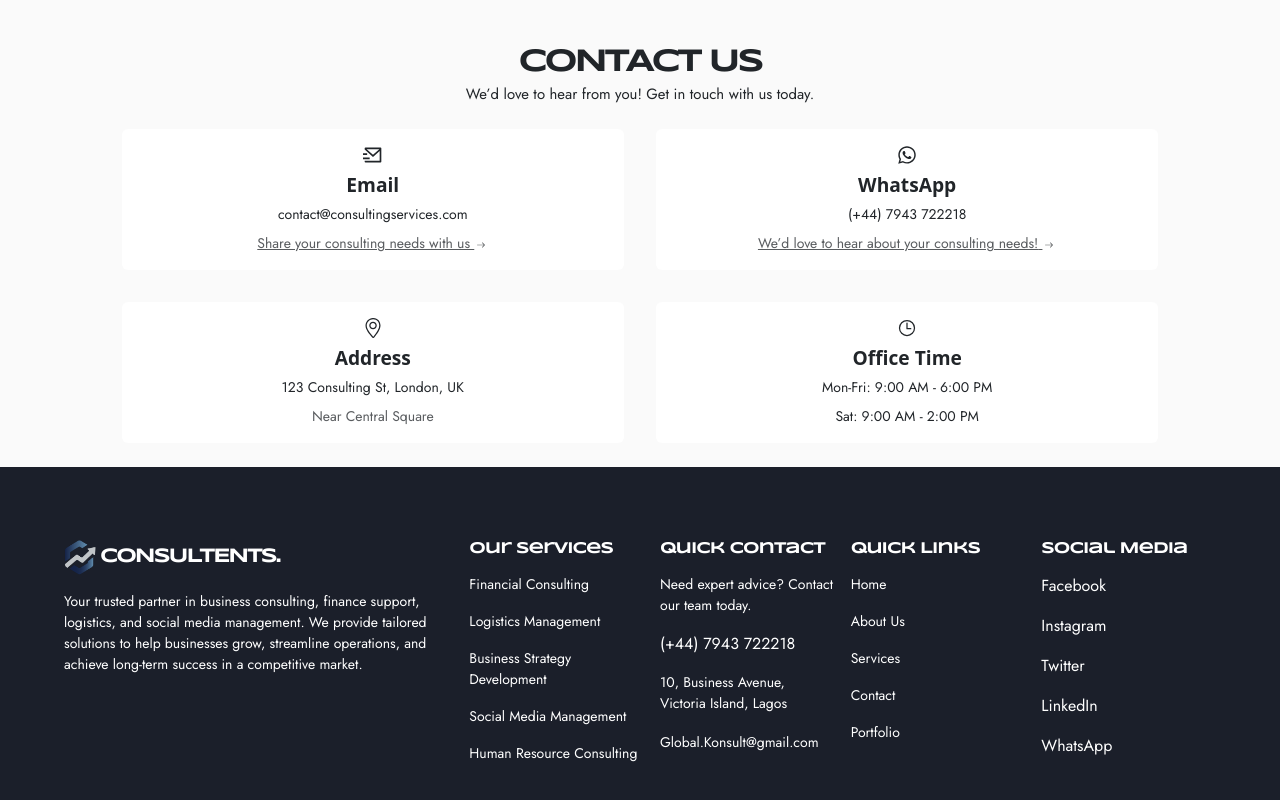
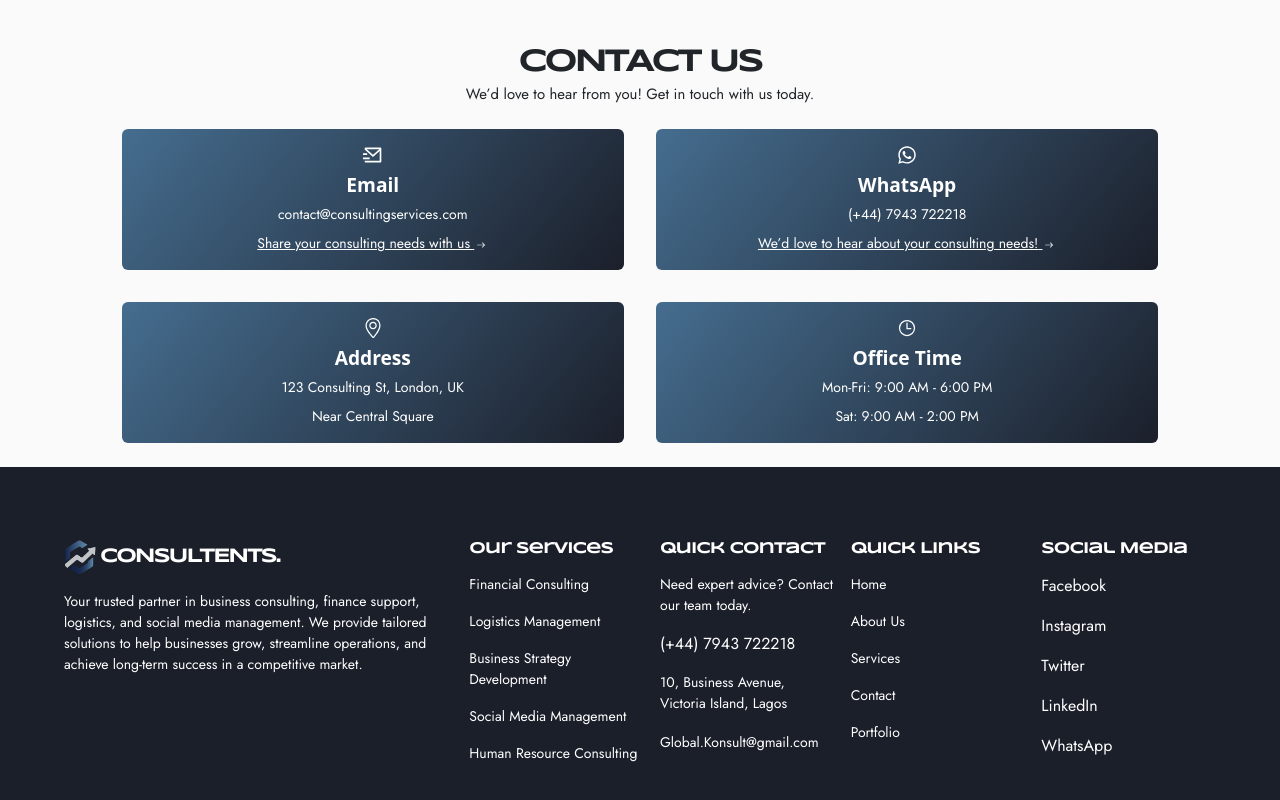
Before and after one commit to Olawoyin1/Consulting-Service-Web, a React (Create React App) app: page / in a window 1280 px wide. Shown: the part 5940-6740 px from the top of the page. Built offline with nearby package versions, Linux system fonts and the light colour scheme; a web font is replaced by a local one.

Commit message:
Added bg to the contact cards

```diff
--- a/src/App.css
+++ b/src/App.css
@@ -303,7 +303,7 @@ a {
   grid-template-columns: 1fr 1fr 1fr;
 }
 
-.why {
+.why, .box {
   background-color: #456d8f;
   color: #ffffff;
   background: linear-gradient(130deg, #456d8f, #1b1f2a);
--- a/src/components/ContactUs.jsx
+++ b/src/components/ContactUs.jsx
@@ -35,7 +35,7 @@ const ContactUs = () => {
             <RiMailSendLine size={20} />
             <h6 className="text-bold">Email</h6>
             <small>contact@consultingservices.com</small>
-            <a className="text-muted" href="mailto:yustee2017@gmail.com">
+            <a className=" text-white" href="mailto:yustee2017@gmail.com">
               Share your consulting needs with us <IoIosArrowRoundForward />
             </a>
           </motion.div>
@@ -48,7 +48,7 @@ const ContactUs = () => {
             <FaWhatsapp size={20} />
             <h6 className="text-bold">WhatsApp</h6>
             <small>(+44) 7943 722218</small>
-            <a className="text-muted" href="https://wa.me/447943722218">
+            <a className=" text-white" href="https://wa.me/447943722218">
               We’d love to hear about your consulting needs!{" "}
               <IoIosArrowRoundForward />
             </a>
@@ -62,7 +62,7 @@ const ContactUs = () => {
             <SlLocationPin size={20} />
             <h6 className="text-bold">Address</h6>
             <small>123 Consulting St, London, UK</small>
-            <small className="text-muted">Near Central Square</small>
+            <small className="text-white">Near Central Square</small>
           </motion.div>
 
           {/* Office Time Box */}
```
